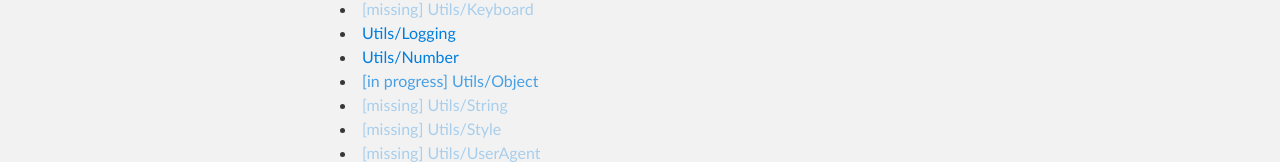
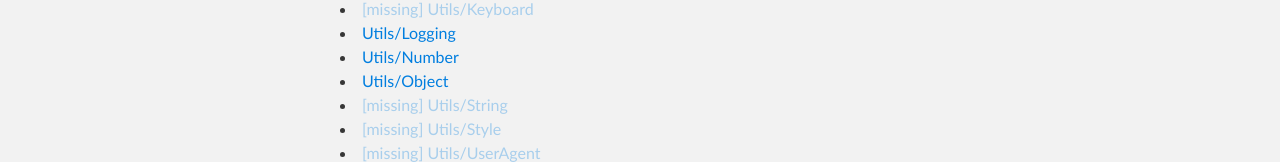
Before and after one commit to manix84/utils, a plain HTML site: page index.html in a window 1280 px wide. Shown: the part 506-668 px from the top of the page. Drawn offline with Linux system fonts and the light colour scheme.

Commit message:
Removing unfinished tag from Object.

```diff
--- a/index.html
+++ b/index.html
@@ -56,7 +56,7 @@
                     <li><a href='keyboard.html' class='missing'>Utils/Keyboard</a></li>
                     <li><a href='logging.html'>Utils/Logging</a></li>
                     <li><a href='number.html'>Utils/Number</a></li>
-                    <li><a href='object.html' class='unfinished'>Utils/Object</a></li>
+                    <li><a href='object.html'>Utils/Object</a></li>
                     <li><a href='string.html' class='missing'>Utils/String</a></li>
                     <li><a href='style.html' class='missing'>Utils/Style</a></li>
                     <li><a href='useragent.html' class='missing'>Utils/UserAgent</a></li>
```
